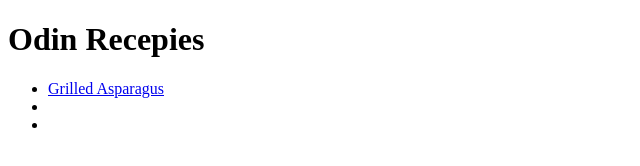
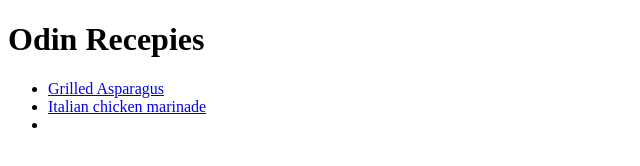
Before and after one commit to nstoyan/odin-recepies, a plain HTML site: page index.html in a window 1280 px wide. Shown: the whole page, without its empty margins (0-640 px from the left). Drawn offline with Linux system fonts and the light colour scheme.

Commit message:
fixed missing hyperlink

```diff
--- a/index.html
+++ b/index.html
@@ -10,7 +10,7 @@
     <h1>Odin Recepies</h1>
     <ul>
         <li><a href="./grilled-asparagus.html">Grilled Asparagus</a></li>
-        <li><a href="./italian-chicken-marinade.html"></a></li>
+        <li><a href="./italian-chicken-marinade.html">Italian chicken marinade</a></li>
         <li><a href=""></a></li>
     </ul>
 </body>
```
